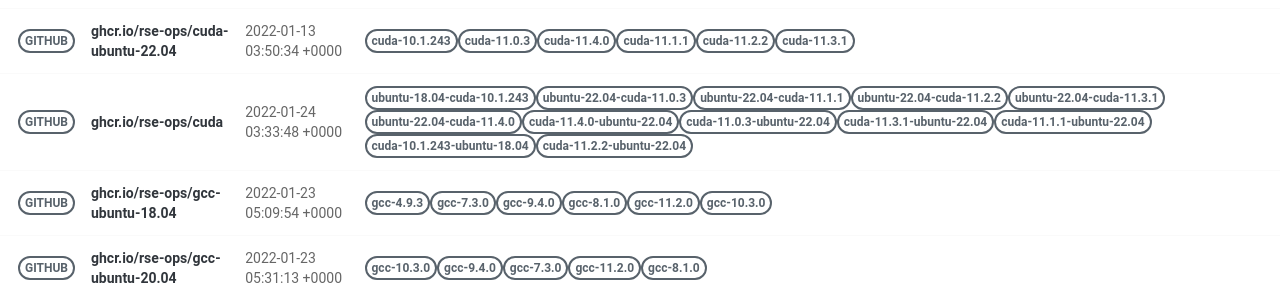
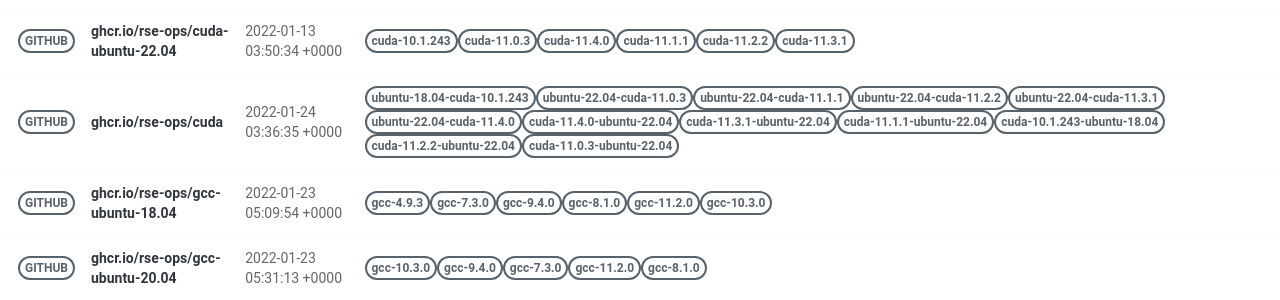
Before and after one commit to rse-ops/docker-images, a Jekyll site: the page built from pages/index.md, in a window 1280 px wide. Shown: the part 421-721 px from the top of the page. Built offline with Jekyll 4.4.1, drawn with Linux system fonts in a browser that asks for light colours; nearby versions of some CDN libraries.

Commit message:
Automated push to update library 2022-01-24

```diff
--- a/_library/ghcr.io-rse-ops-cuda.md
+++ b/_library/ghcr.io-rse-ops-cuda.md
@@ -1,7 +1,7 @@
 ---
 layout: container
 name: ghcr.io/rse-ops/cuda
-updated_at: 2022-01-24 03:33:48.138191
+updated_at: 2022-01-24 03:36:35.453531
 
 
 container_url: https://github.com/orgs/rse-ops/packages/container/package/cuda
```
Also changed, not shown: other parts of _library/ghcr.io-rse-ops-cuda.md (+3 -3 lines).
